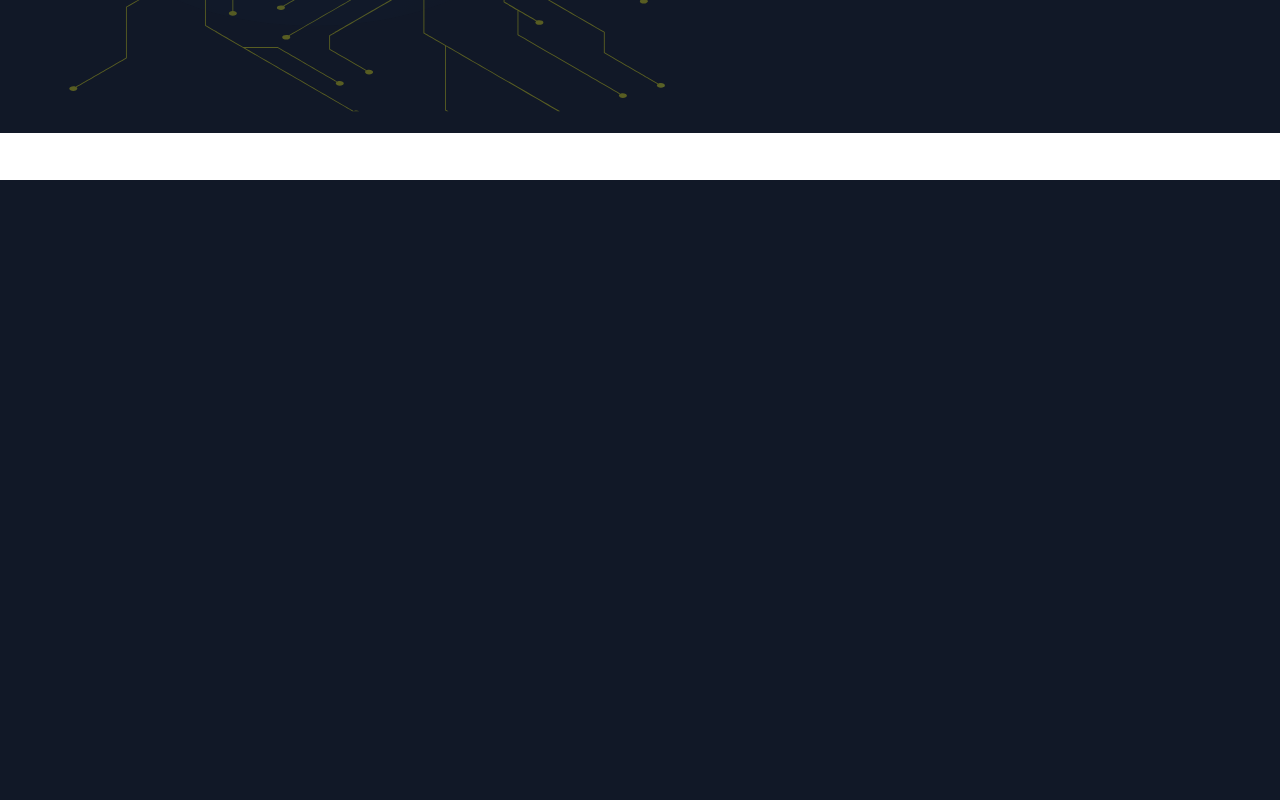
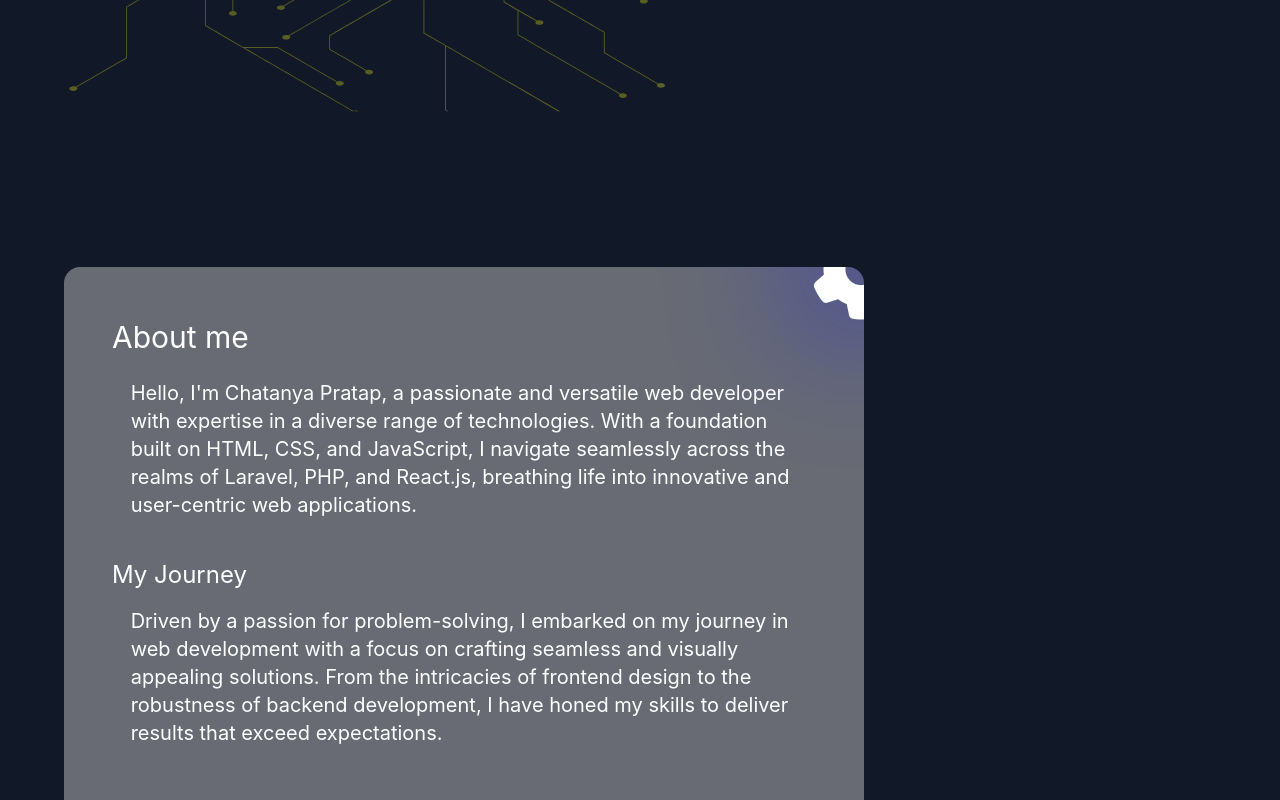
Before and after one commit to chatanyapra/Chatanya-Portfolio, a React (Vite) app: page / in a window 1280 px wide. Shown: the part 580-1380 px from the top of the page. Built offline with nearby package versions, Linux system fonts and the light colour scheme.

Commit message:
change in animation of about me

```diff
--- a/src/components/GreetingPage.jsx
+++ b/src/components/GreetingPage.jsx
@@ -48,6 +48,9 @@ export default function GreetingPage() {
     transform: `translateX(-${scrollPosition}px) scaleX(-1)`,
     transition: 'transform 0.5s ease-out',
   };
+  const gearBox={
+    transform: `rotate(${scrollPosition * 0.3}deg)`
+  };
   return (
     <div style={{height: '2500px'}}>
       <div className='image-main flex space-around bg-gray-900'>
@@ -59,8 +62,23 @@ export default function GreetingPage() {
                 <Cursor cursorColor='white' cursorStyle= {symbol} />
           </div>
       </div>
-      <div ref={box2Container} className="box2-container overflow-hidden absolute w-full bg-gray-900" style={{height: '750px', top: '760px'}}>
-        <img className='image-robot' style={imageStyle} ref={ImageMove} src={Mainimage} alt="" />
+      <div ref={box2Container} className="box2-container overflow-hidden absolute w-full bg-gray-900" style={{height: '700px', top: '712px'}}>
+          <div className='aboutme-box text-white bg-slate-600 rounded-2xl relative backdrop-opacity-10 backdrop-invert bg-white/30 py-7 overflow-x-hidden'>
+            <i style={gearBox} className="gear-icon absolute fa-solid fa-gear"></i>
+            <h1 className='text-3xl mx-12 my-6'>About me</h1>
+            {/* <span className='span-line absolute bg-teal-300'></span> */}
+            <div className='line-main absolute bg-teal-300'>
+              <div className='scanner relative bg-white'></div>
+            </div>
+            <div className='m-auto text-xl w-10/12'>
+              Hello, I'm Chatanya Pratap, a passionate and versatile web developer with expertise in a diverse range of technologies. With a foundation built on HTML, CSS, and JavaScript, I navigate seamlessly across the realms of Laravel, PHP, and React.js, breathing life into innovative and user-centric web applications.
+            </div>
+            <h1 className='text-2xl mx-12 mt-10 mb-4'>My Journey</h1>
+            <div className='m-auto text-xl w-10/12'>
+              Driven by a passion for problem-solving, I embarked on my journey in web development with a focus on crafting seamless and visually appealing solutions. From the intricacies of frontend design to the robustness of backend development, I have honed my skills to deliver results that exceed expectations.
+            </div>
+      </div>
+        <img className='image-robot' style={imageStyle} ref={ImageMove} src={Mainimage} alt="..." />
       </div>
     </div>
   )
```
